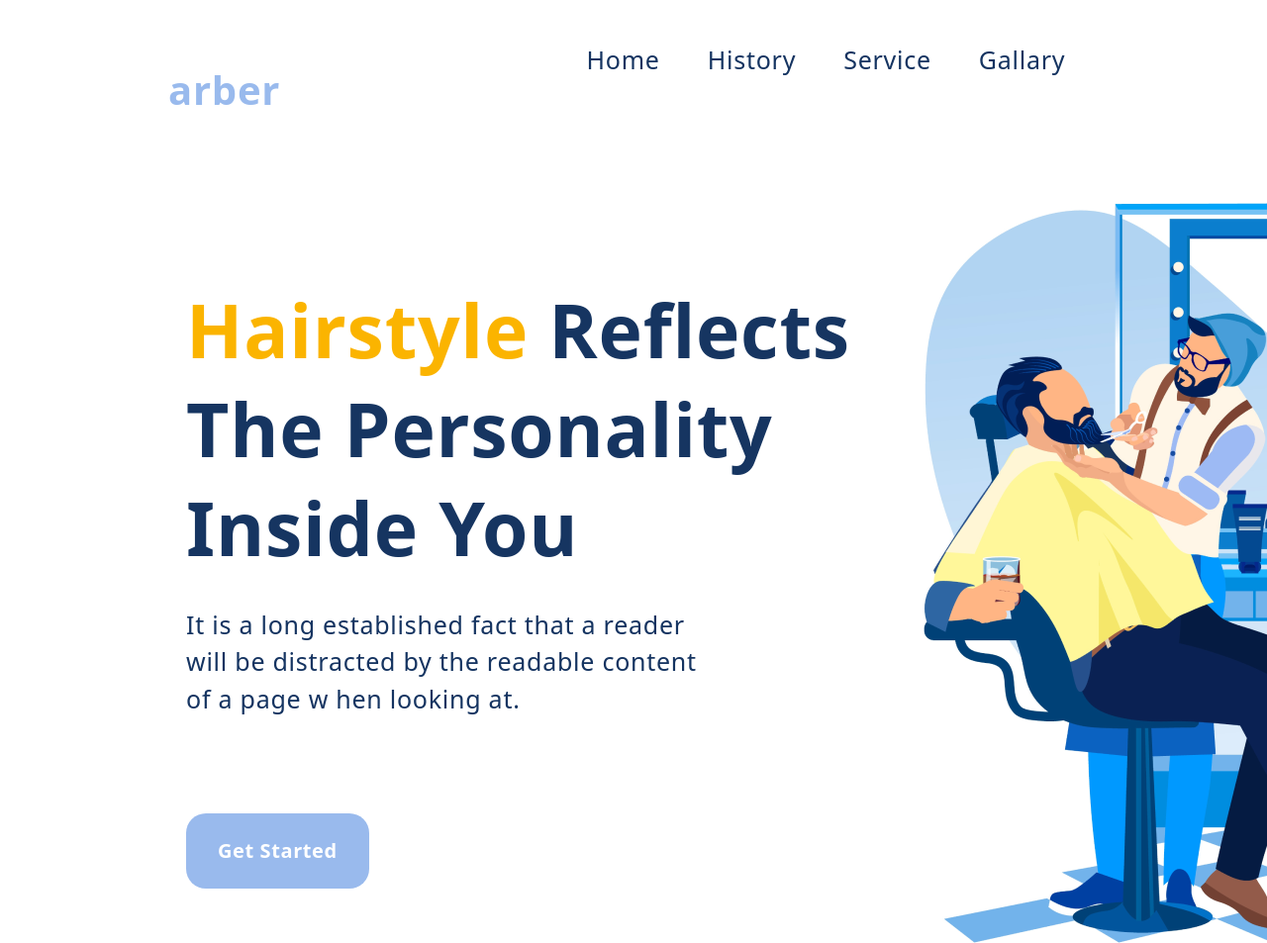
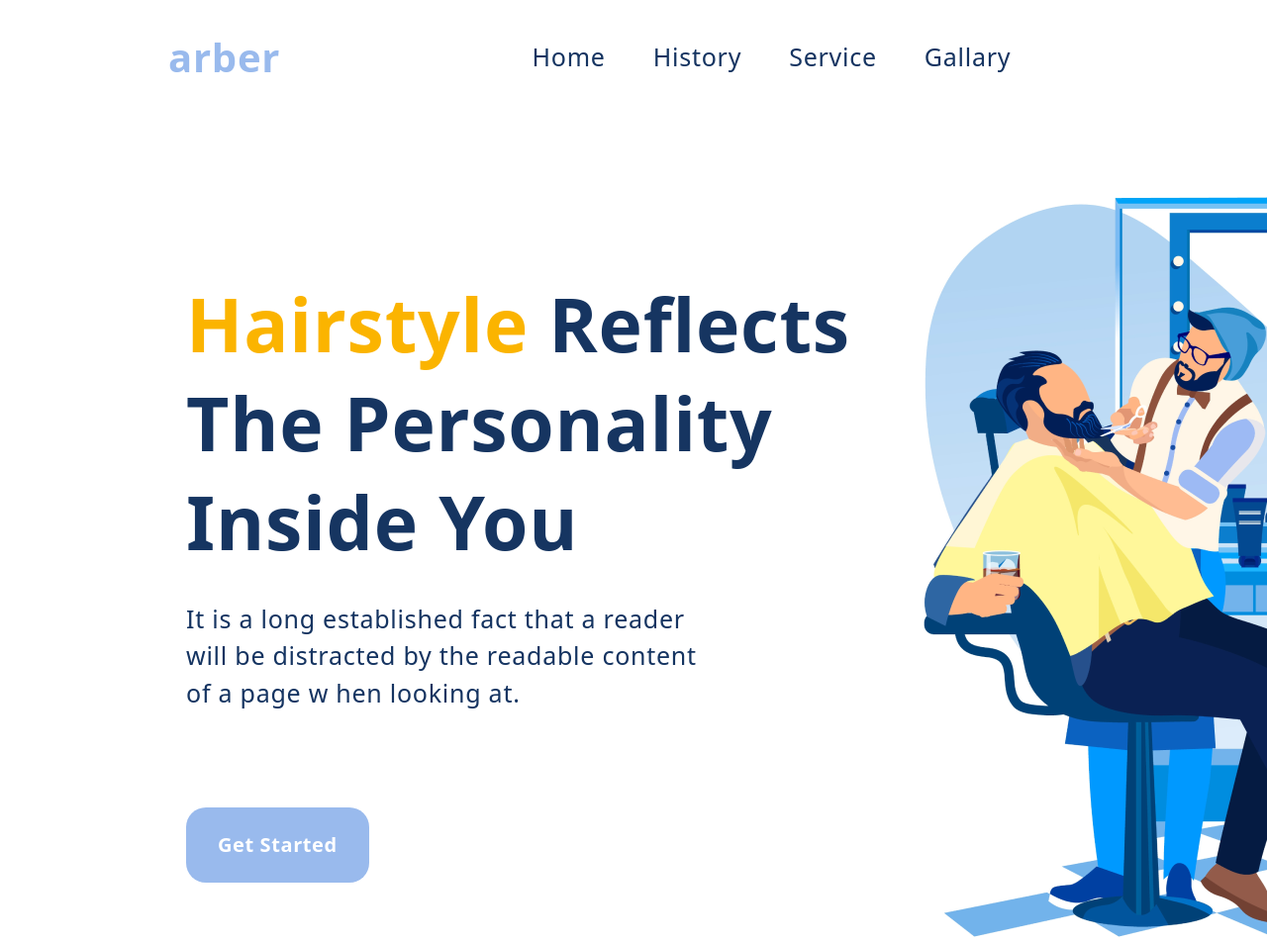
Before and after one commit to IraTereshchenko/barbershop, a plain HTML site: page index.html in a window 1280 px wide. Shown: the top 953 px of the page at 99% size. Drawn offline with Linux system fonts and the light colour scheme.

Commit message:
Update main.css
Виправлення у хедері

```diff
--- a/css/main.css
+++ b/css/main.css
@@ -32,6 +32,8 @@ body {
   display: flex;
   justify-content: space-between;
   align-items: center;
+  padding-top: 20px;
+  padding-bottom: 20px;
 }
 
 .header .logo {
@@ -39,8 +41,8 @@ body {
   font-size: 40px;
   line-height: 1.34;
   color: var(--card1-color);
-  margin-top: 59px;
-  margin-right: 110px;
+  /*margin-top: 59px;
+  margin-right: 110px;*/
   position: relative;
 }
 
@@ -85,7 +87,7 @@ body {
 .button-list {
   display: flex;
   align-items: center;
-  padding-top: 46px;
+  /*padding-top: 46px;*/
   /*padding-bottom: 17px;*/
 }
 
```
